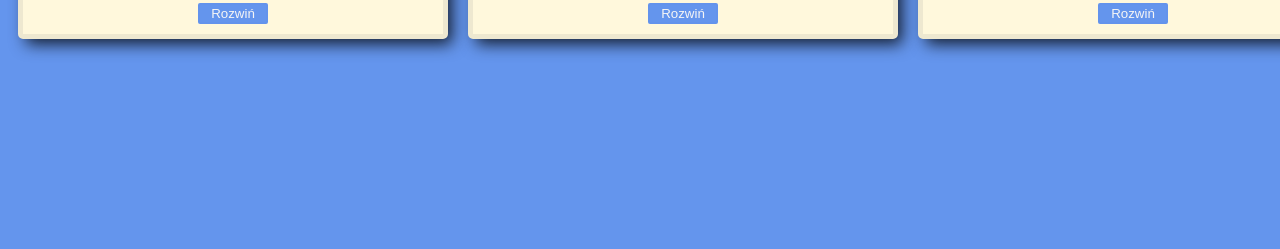
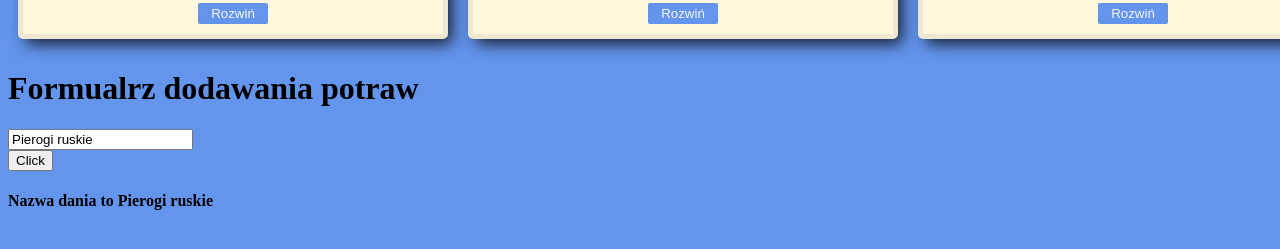
Before and after one commit to KubaBrambor/Angular, an Angular app in the folder restaurantMenu/: page / in a window 1280 px wide. Shown: the part 499-748 px from the top of the page. Built offline with nearby package versions, Linux system fonts and the light colour scheme.

Commit message:
forms added to testing AppComponent

```diff
--- a/restaurantMenu/src/app/component/form/form.component.html
+++ b/restaurantMenu/src/app/component/form/form.component.html
@@ -1,4 +1,4 @@
-<!-- <h1 id="title">Formualrz dodawania potraw</h1>
+<h1 id="title">Formualrz dodawania potraw</h1>
 <div class="form-group">
     <form>
         <div class="dish-name">
@@ -11,4 +11,4 @@
     <button (click)="newDish.name='test'">Click</button>
 </div>
 
-<h4>Nazwa dania to {{newDish.name}}</h4> -->
+<h4>Nazwa dania to {{newDish.name}}</h4>
```
Also changed, not shown: 1 other file (tests, documents, lock files or other folders).
